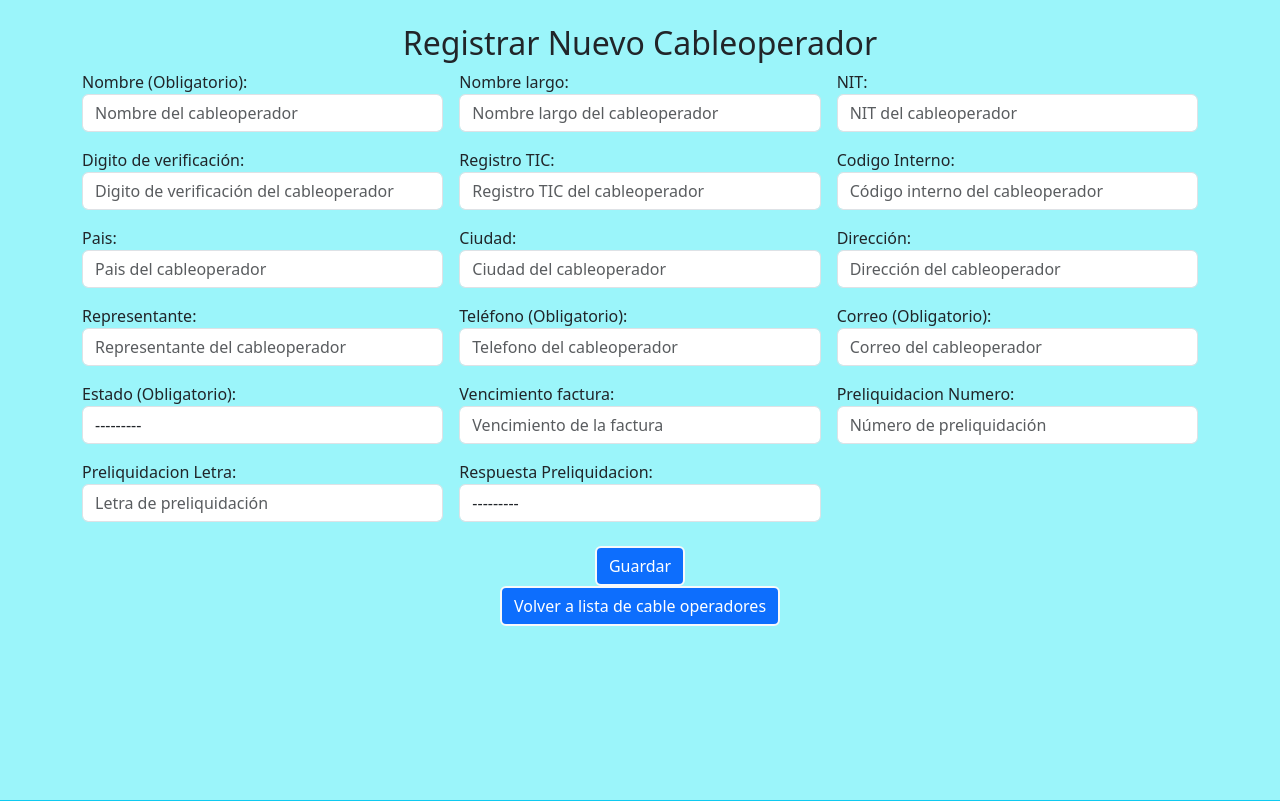
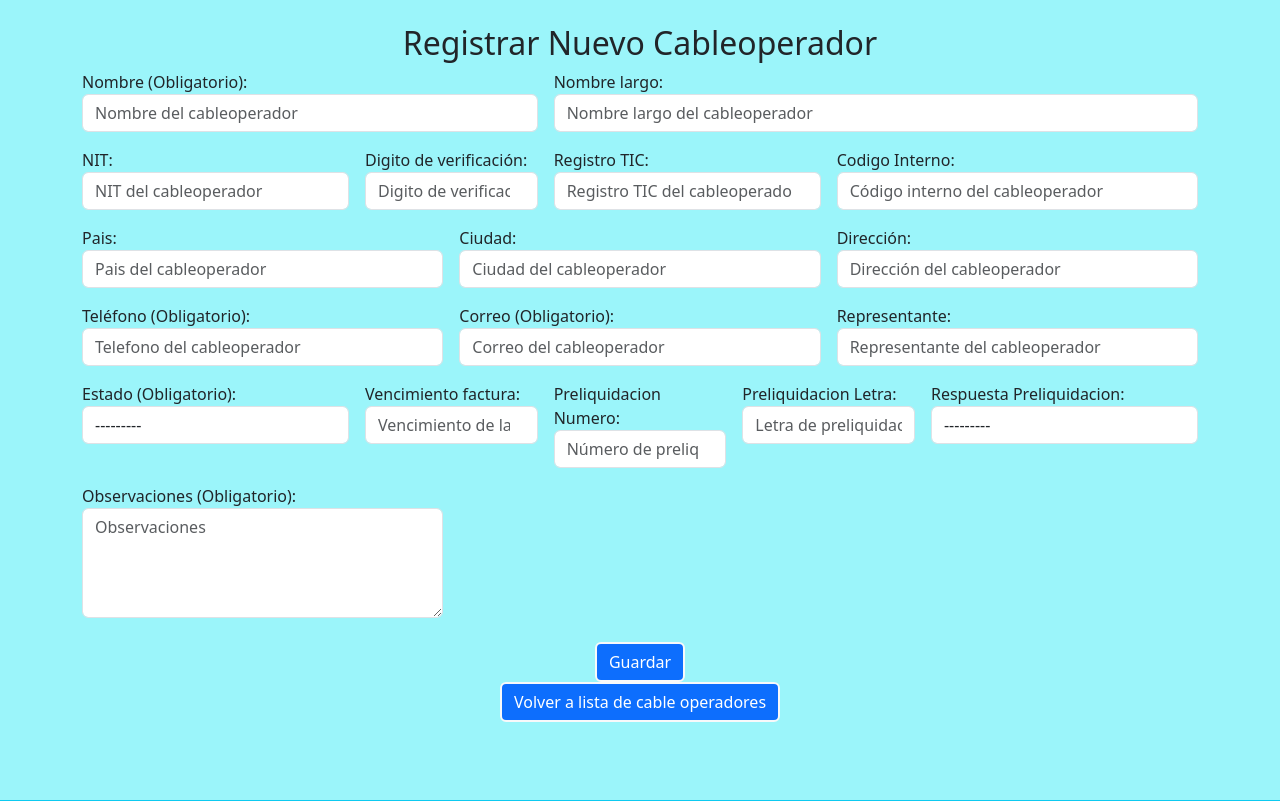
Before and after one commit to Adrian04g/Air-e_app, a Django app: page /index/PRST/crear/ in a window 1280 px wide. Shown: the part 65-866 px from the top of the page. Run offline with Django 5.2, Linux system fonts and the light colour scheme; a user stored in the database is signed in; parts of the project's set-up code (start-up, migrations or seed data) failed here and were passed over.

Commit message:
contrato modificado

```diff
--- a/INF_CE/INF_CE/templates/indexapp/CableoperadoresForm.html
+++ b/INF_CE/INF_CE/templates/indexapp/CableoperadoresForm.html
@@ -19,25 +19,25 @@
     {% csrf_token %}
     <script src="https://code.jquery.com/jquery-3.6.0.min.js"></script>
     {{ form.media }}
-    <div class="row g-3"> <div class="col-md-4">
+    <div class="row g-3"> <div class="col-md-5">
             {{ form.nombre.label_tag }} {{ form.nombre }}           {% if form.nombre.errors %}{{ form.nombre.errors }}{% endif %}
         </div>
-        <div class="col-md-4">
+        <div class="col-md-7">
             {{ form.nombre_largo.label_tag }}
             {{ form.nombre_largo }}
             {% if form.nombre_largo.errors %}{{ form.nombre_largo.errors }}{% endif %}
         </div>
-        <div class="col-md-4">
+        <div class="col-md-3">
             {{ form.NIT.label_tag }}
             {{ form.NIT }}
             {% if form.NIT.errors %}{{ form.NIT.errors }}{% endif %}
         </div>
-        <div class="col-md-4">
+        <div class="col-md-2">
             {{ form.Digito_verificacion.label_tag }}
             {{ form.Digito_verificacion }}
             {% if form.Digito_verificacion.errors %}{{ form.Digito_verificacion.errors }}{% endif %}
         </div>
-        <div class="col-md-4">
+        <div class="col-md-3">
             {{ form.RegistroTic.label_tag }}
             {{ form.RegistroTic }}
             {% if form.RegistroTic.errors %}{{ form.RegistroTic.errors }}{% endif %}
@@ -63,11 +63,6 @@
             {% if form.direccion.errors %}{{ form.direccion.errors }}{% endif %}
         </div>
         <div class="col-md-4">
-            {{ form.Representante.label_tag }}
-            {{ form.Representante }}
-            {% if form.Representante.errors %}{{ form.Representante.errors }}{% endif %}
-        </div>
-        <div class="col-md-4">
             {{ form.telefono.label_tag }}
             {{ form.telefono }}
             {% if form.telefono.errors %}{{ form.telefono.errors }}{% endif %}
@@ -78,29 +73,39 @@
             {% if form.correo.errors %}{{ form.correo.errors }}{% endif %}
         </div>
         <div class="col-md-4">
+            {{ form.Representante.label_tag }}
+            {{ form.Representante }}
+            {% if form.Representante.errors %}{{ form.Representante.errors }}{% endif %}
+        </div>
+        <div class="col-md-3">
             {{ form.estado.label_tag }}
             {{ form.estado }}
             {% if form.estado.errors %}{{ form.estado.errors }}{% endif %}
         </div>
-        <div class="col-md-4">
+        <div class="col-md-2">
             {{ form.vencimiento_factura.label_tag }}
             {{ form.vencimiento_factura }}
             {% if form.vencimiento_factura.errors %}{{ form.vencimiento_factura.errors }}{% endif %}
         </div>
-        <div class="col-md-4">
+        <div class="col-md-2">
             {{ form.preliquidacion_num.label_tag }}
             {{ form.preliquidacion_num }}
             {% if form.preliquidacion_num.errors %}{{ form.preliquidacion_num.errors }}{% endif %}
         </div>
-        <div class="col-md-4">
+        <div class="col-md-2">
             {{ form.preliquidacion_letra.label_tag }}
             {{ form.preliquidacion_letra }}
             {% if form.preliquidacion_letra.errors %}{{ form.preliquidacion_letra.errors }}{% endif %}
         </div>
-        <div class="col-md-4">
+        <div class="col-md-3">
             {{ form.respuesta_preliquidacion.label_tag }}
             {{ form.respuesta_preliquidacion }}
             {% if form.respuesta_preliquidacion.errors %}{{ form.respuesta_preliquidacion.errors }}{% endif %}
+        </div>
+        <div class="col-md-4">
+            {{ form.observaciones.label_tag }}
+            {{ form.observaciones }}
+            {% if form.observaciones.errors %}{{ form.observaciones.errors }}{% endif %}
         </div>
 
 
--- a/INF_CE/contratos/forms.py
+++ b/INF_CE/contratos/forms.py
@@ -18,7 +18,7 @@ class ContratosForm(forms.ModelForm):
         model = Contratos
         # Especifica todos los campos de Contratos que quieres editar/registrar
         fields = [
-            'cableoperador', 'numero_contrato', 'tipo_contrato',
+            'cableoperador', 'tipo_contrato',
             'estado_contrato', 'duracion_anos', 'inicio_vigencia',
             'fin_vigencia', 'valor_contrato', 'Garantia',
             'fecha_radicacion', 'tipo_fecha_radicacion'
--- a/INF_CE/contratos/models.py
+++ b/INF_CE/contratos/models.py
@@ -97,7 +97,6 @@ ESTADOS_CONTRATO = [
 
 class Contratos(models.Model):
     cableoperador = models.ForeignKey(Cableoperadores, on_delete=models.PROTECT)
-    numero_contrato = models.CharField(max_length=100, unique=True)
     tipo_contrato = models.CharField(max_length=100, choices=CLASIFICACION)
     estado_contrato = models.CharField(max_length=100, choices=ESTADOS_CONTRATO)
     duracion_anos = models.IntegerField()
@@ -112,4 +111,4 @@ class Contratos(models.Model):
         db_table = "Contratos"
 
     def __str__(self):
-        return f"Contrato {self.numero_contrato} de {self.cableoperador.nombre}"
+        return f"Contrato de {self.cableoperador.nombre}"
```
Also changed, not shown: INF_CE/contratos/migrations/0005_remove_contratos_numero_contrato.py (added), INF_CE/indexapp/migrations/0011_alter_cableoperadores_codigointerno_and_more.py (added).
